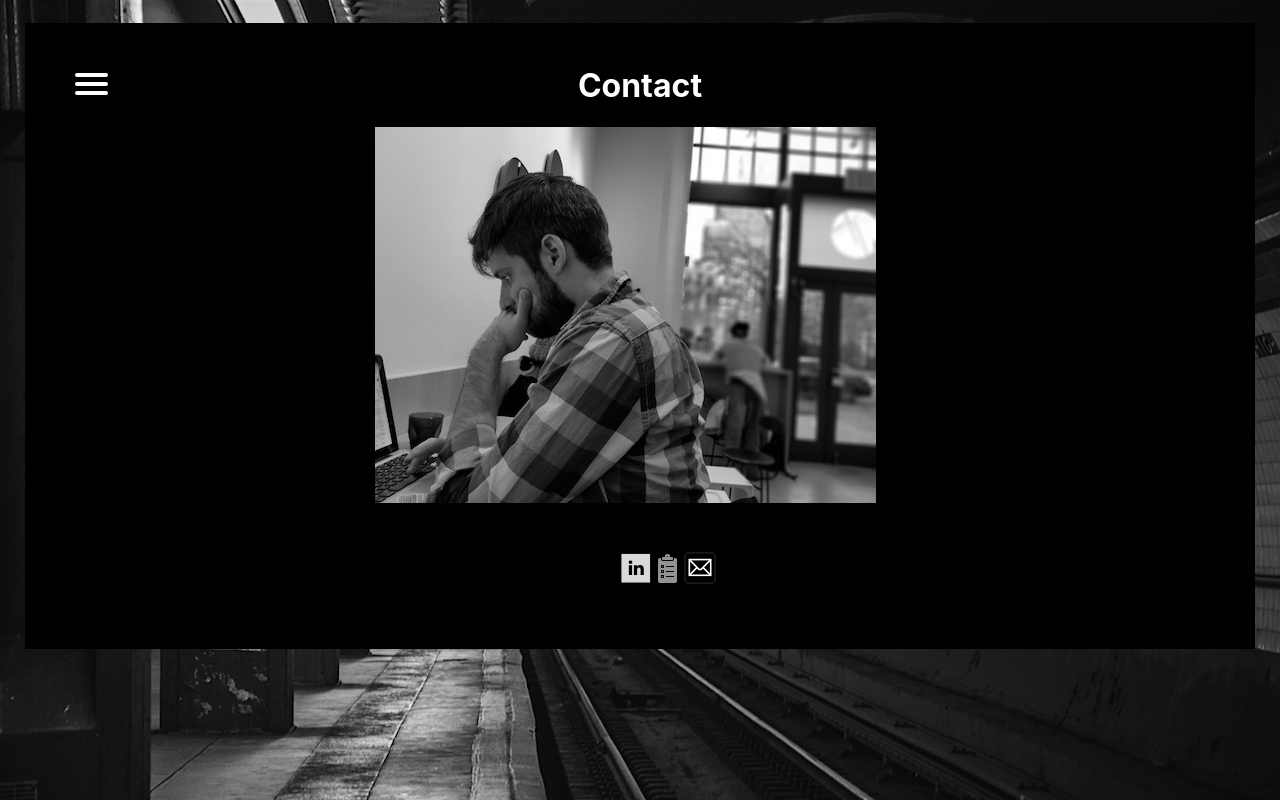
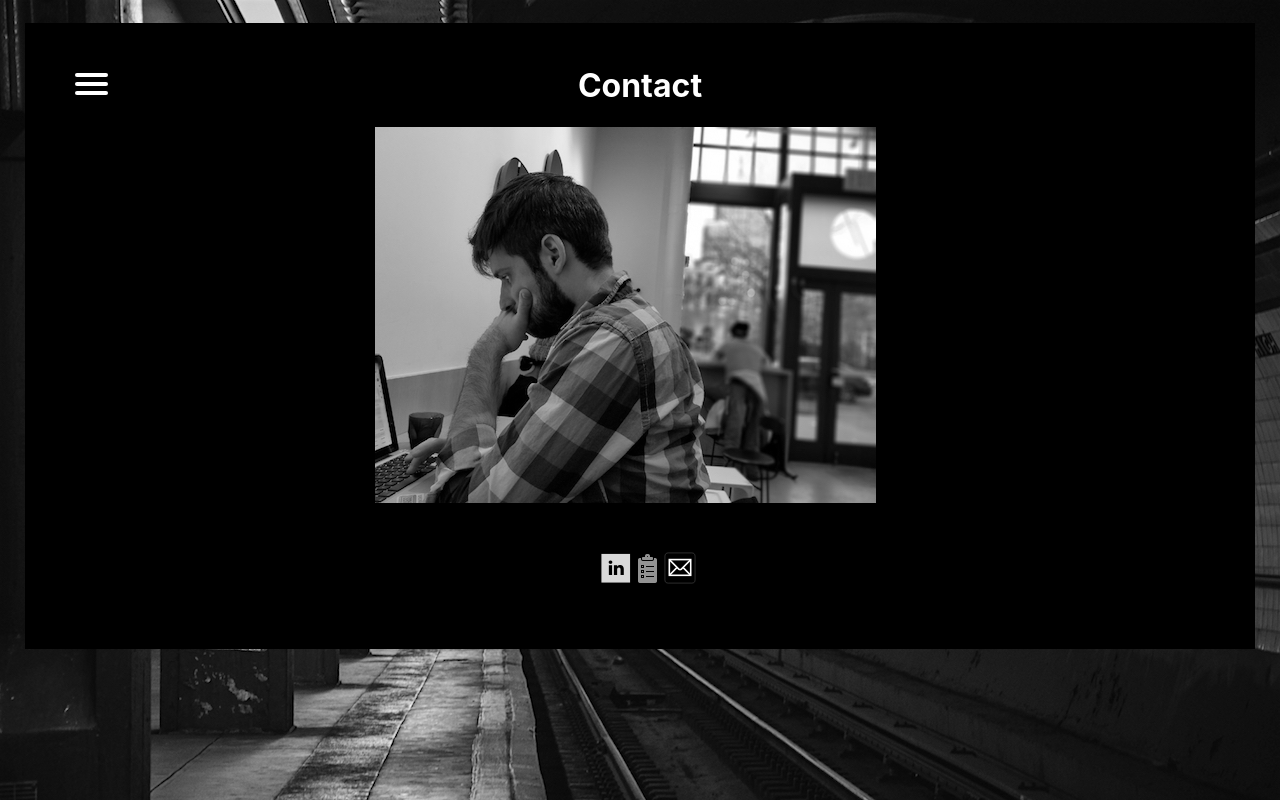
Before and after one commit to Bcdirito/github.bcdirito.io, a React (Create React App) app: page /contact in a window 1280 px wide. Built offline with nearby package versions, Linux system fonts and the light colour scheme.

Commit message:
deployed latest build

```diff
--- a/src/css/contact.css
+++ b/src/css/contact.css
@@ -19,7 +19,7 @@
     display: block;
     margin-top: 25px;
     margin-bottom: 25px;
-    margin-left: 245px;
+    margin-left: 225px;
 }
 
 .contactIcons p {
```
